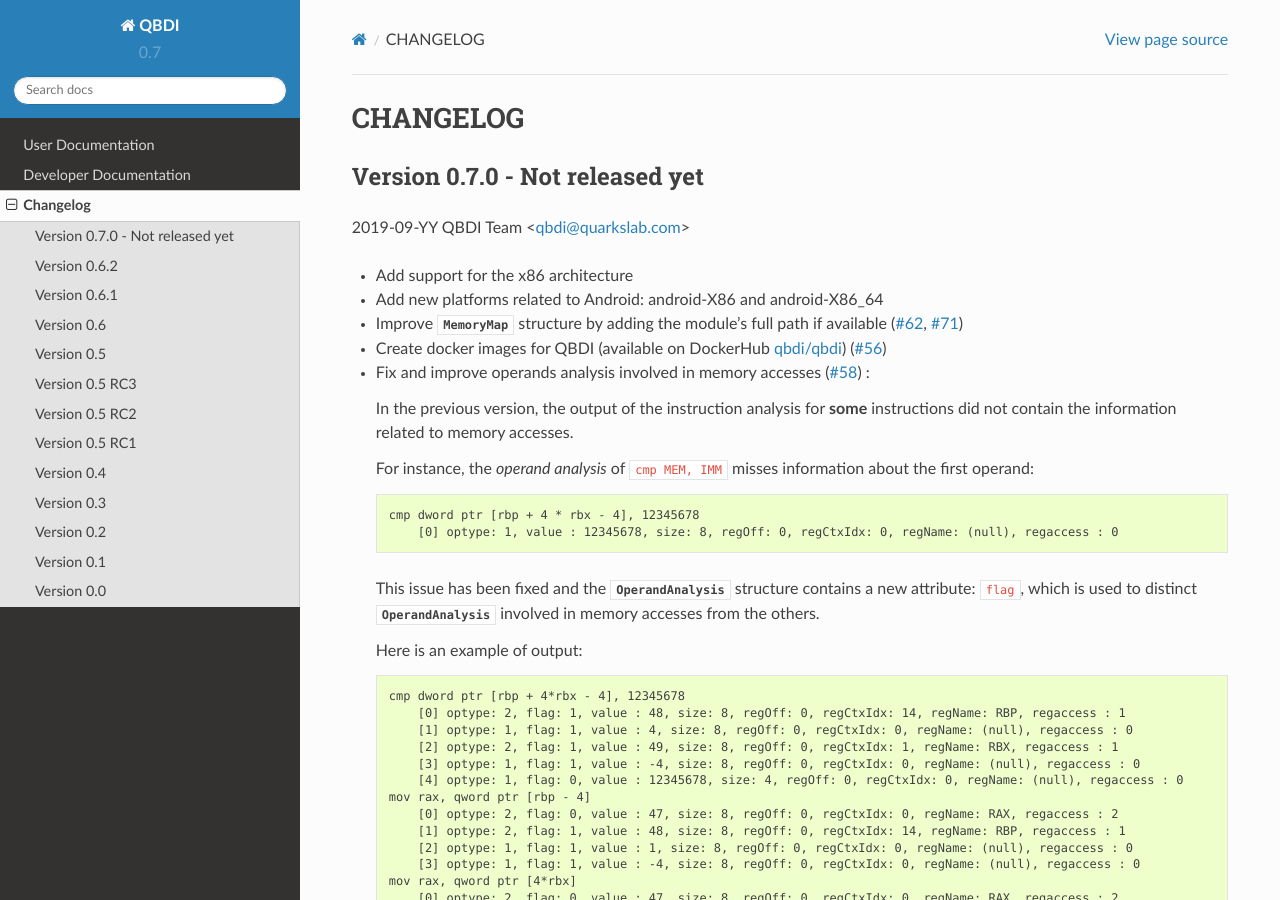
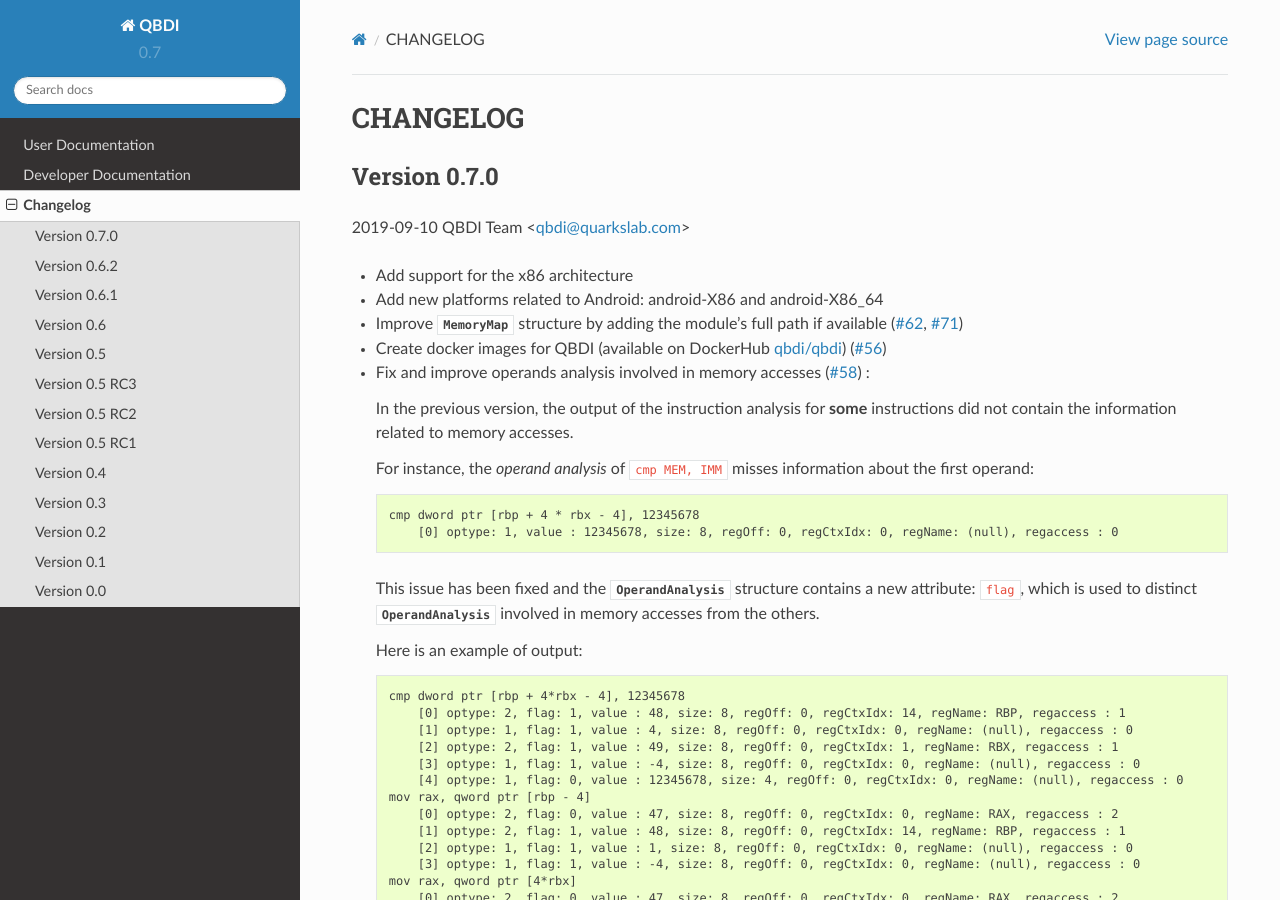
Before and after one commit to QBDI/QBDI, a Sphinx documentation site: the page built from docs/source/changelog.rst, in a window 1280 px wide and 900 px high. Built offline with Sphinx 7.4.7 and the Read the Docs theme 2.0.0, drawn with Linux system fonts in a browser that asks for light colours.

Commit message:
Change date and remove Dev

```diff
--- a/CMakeLists.txt
+++ b/CMakeLists.txt
@@ -5,7 +5,7 @@
 set(QBDI_VERSION_MAJOR 0)
 set(QBDI_VERSION_MINOR 7)
 set(QBDI_VERSION_PATCH 0)
-set(QBDI_VERSION_DEV 1)
+set(QBDI_VERSION_DEV 0)
 
 set(QBDI_VERSION_STRING "${QBDI_VERSION_MAJOR}.${QBDI_VERSION_MINOR}.${QBDI_VERSION_PATCH}")
 if (QBDI_VERSION_DEV)
--- a/docs/source/changelog.rst
+++ b/docs/source/changelog.rst
@@ -1,10 +1,10 @@
 CHANGELOG
 =========
 
-Version 0.7.0 - Not released yet
---------------------------------
+Version 0.7.0
+-------------
 
-2019-09-YY QBDI Team <qbdi@quarkslab.com>
+2019-09-10 QBDI Team <qbdi@quarkslab.com>
 
 * Add support for the x86 architecture
 * Add new platforms related to Android: android-X86 and android-X86_64
```
